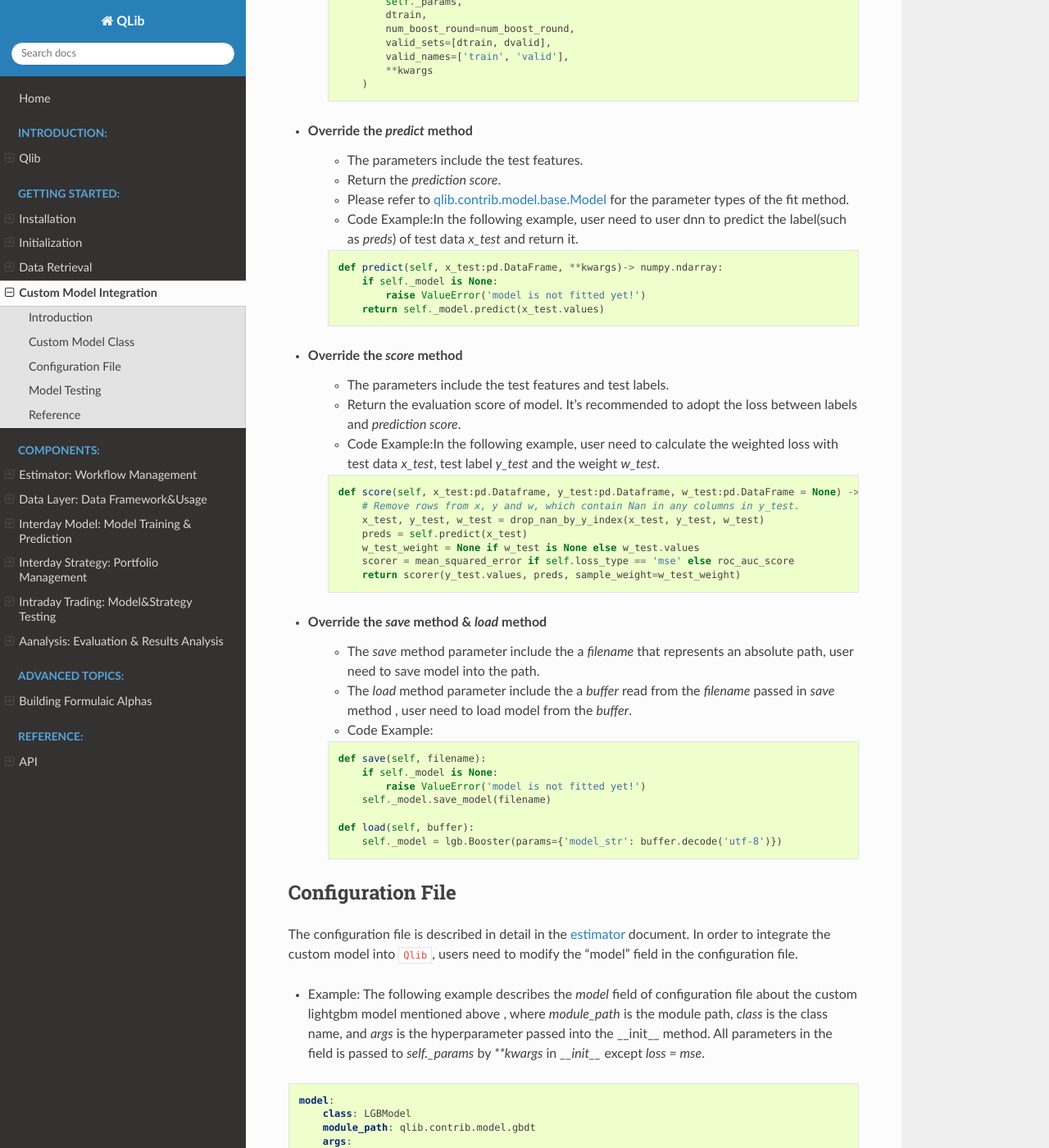
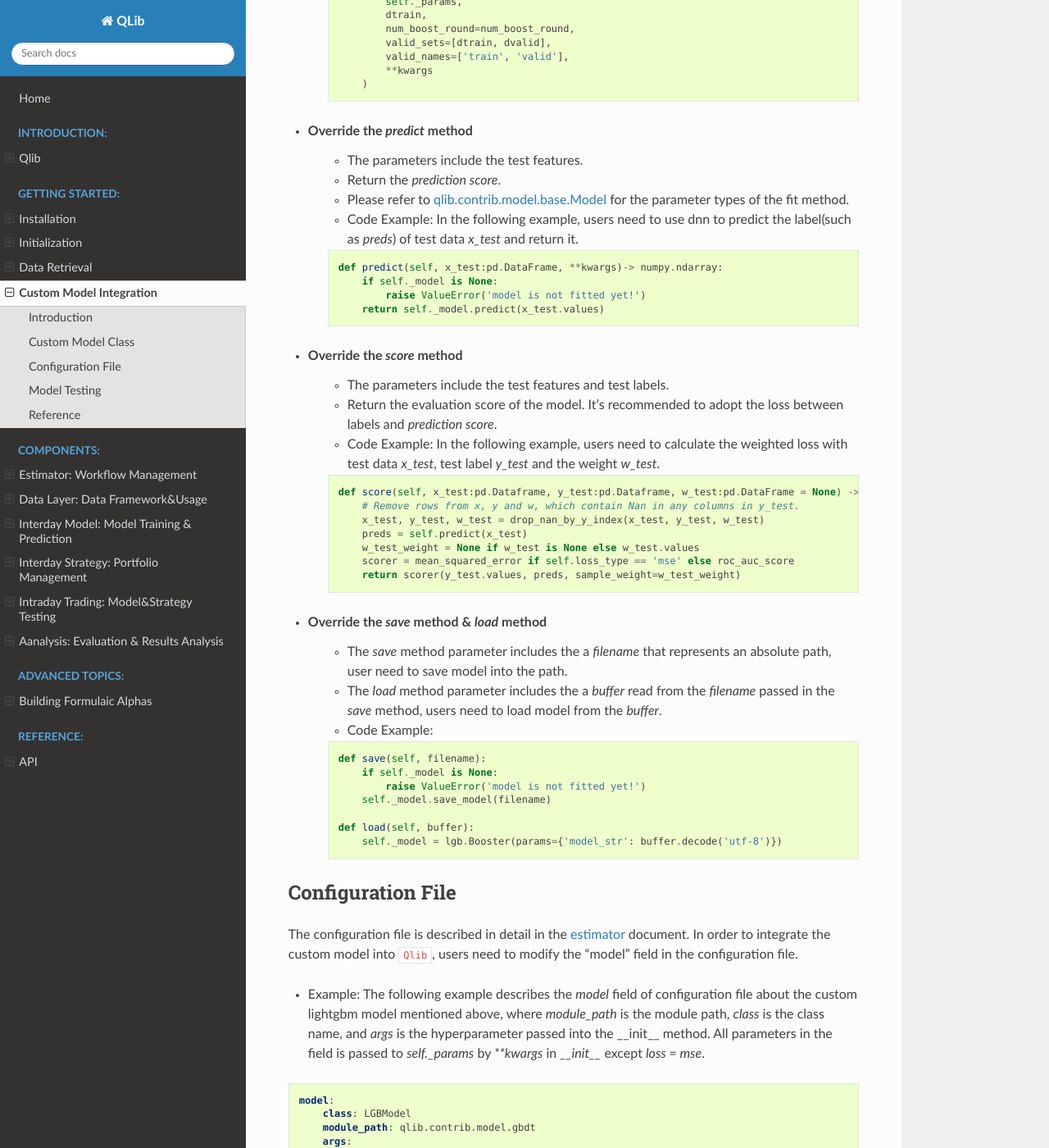
Before and after one commit to microsoft/qlib, a Sphinx documentation site: the page built from docs/start/integration.rst, in a window 1280 px wide and 1400 px high, scrolled down 1300 px. Shown: the whole window at 82% size. Built offline with Sphinx 7.4.7 and the Read the Docs theme 2.0.0, drawn with Linux system fonts in a browser that asks for light colours; pages that are not in the unit, such as notebooks, are missing from menus.

Commit message:
Update integration.rst
Fix typos

```diff
--- a/docs/start/integration.rst
+++ b/docs/start/integration.rst
@@ -64,7 +64,7 @@ The Custom models need to inherit `qlib.contrib.model.base.Model <../reference/a
     - The parameters include the test features.
     - Return the `prediction score`.
     - Please refer to `qlib.contrib.model.base.Model <../reference/api.html#module-qlib.contrib.model.base>`_ for the parameter types of the fit method.
-    - Code Example:In the following example, user need to user dnn to predict the label(such as `preds`) of test data `x_test` and return it.
+    - Code Example: In the following example, users need to use dnn to predict the label(such as `preds`) of test data `x_test` and return it.
     .. code-block:: Python
 
         def predict(self, x_test:pd.DataFrame, **kwargs)-> numpy.ndarray:
@@ -74,8 +74,8 @@ The Custom models need to inherit `qlib.contrib.model.base.Model <../reference/a
 
 - Override the `score` method
     - The parameters include the test features and test labels.
-    - Return the evaluation score of model. It's recommended to adopt the loss between labels and `prediction score`.
-    - Code Example:In the following example, user need to calculate the weighted loss with test data `x_test`,  test label `y_test` and the weight `w_test`.
+    - Return the evaluation score of the model. It's recommended to adopt the loss between labels and `prediction score`.
+    - Code Example: In the following example, users need to calculate the weighted loss with test data `x_test`,  test label `y_test` and the weight `w_test`.
     .. code-block:: Python
 
         def score(self, x_test:pd.Dataframe, y_test:pd.Dataframe, w_test:pd.DataFrame = None) -> float:
@@ -87,8 +87,8 @@ The Custom models need to inherit `qlib.contrib.model.base.Model <../reference/a
             return scorer(y_test.values, preds, sample_weight=w_test_weight)
 
 - Override the `save` method & `load` method
-    - The `save` method parameter include the a `filename` that represents an absolute path, user need to save model into the path.
-    - The `load` method parameter include the a `buffer` read from the `filename` passed in `save` method , user need to load model from the `buffer`.
+    - The `save` method parameter includes the a `filename` that represents an absolute path, user need to save model into the path.
+    - The `load` method parameter includes the a `buffer` read from the `filename` passed in the `save` method, users need to load model from the `buffer`.
     - Code Example:
     .. code-block:: Python
 
@@ -106,7 +106,7 @@ Configuration File
 
 The configuration file is described in detail in the `estimator <../advanced/estimator.html#Example>`_ document. In order to integrate the custom model into ``Qlib``, users need to modify the "model" field in the configuration file.
 
-- Example: The following example describes the `model` field of configuration file about the custom lightgbm model mentioned above , where `module_path` is the module path, `class` is the class name, and `args` is the hyperparameter passed into the __init__ method. All parameters in the field is passed to `self._params` by `\*\*kwargs` in `__init__` except `loss = mse`.
+- Example: The following example describes the `model` field of configuration file about the custom lightgbm model mentioned above, where `module_path` is the module path, `class` is the class name, and `args` is the hyperparameter passed into the __init__ method. All parameters in the field is passed to `self._params` by `\*\*kwargs` in `__init__` except `loss = mse`.
 
 .. code-block:: YAML
 
```
